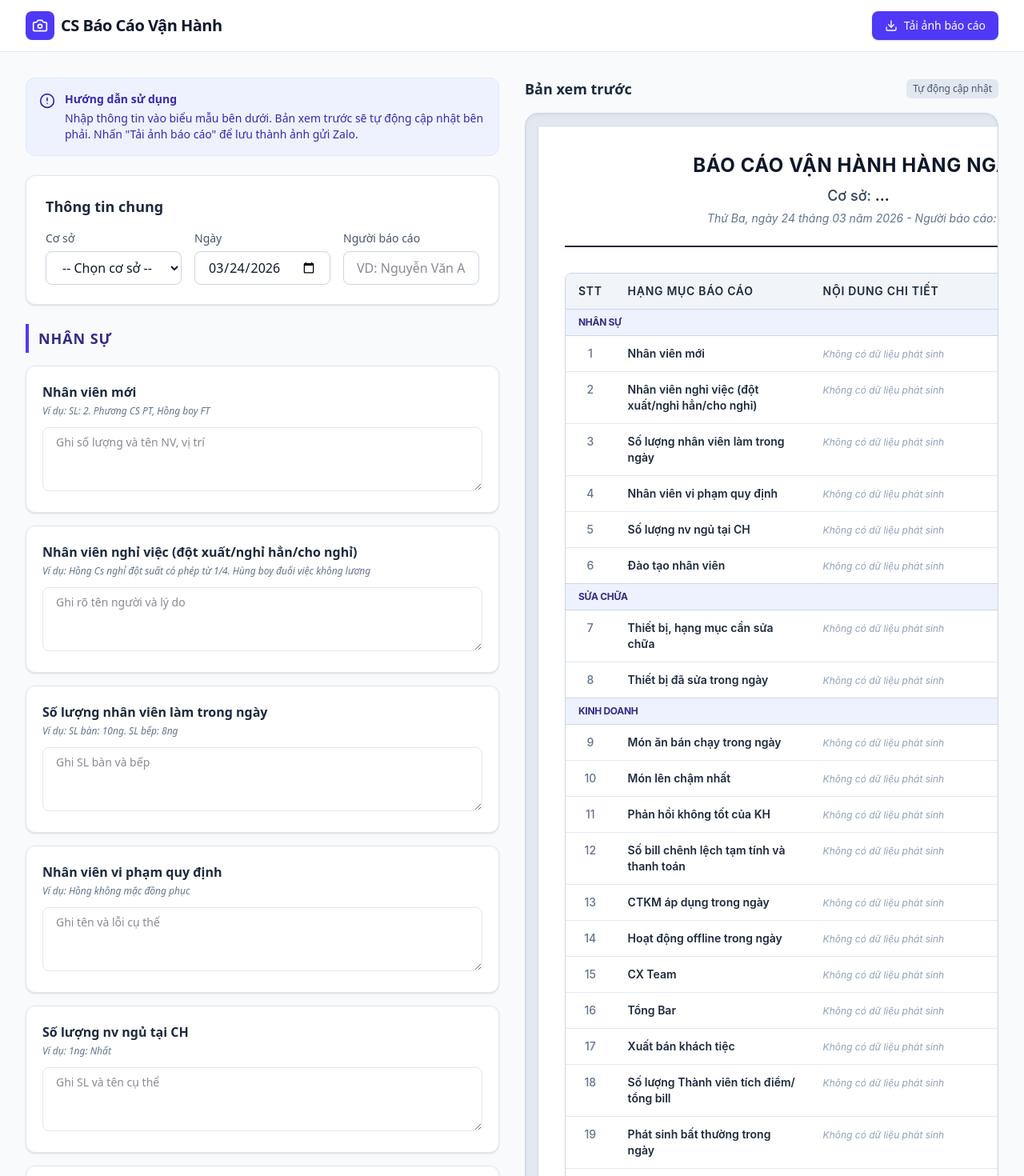
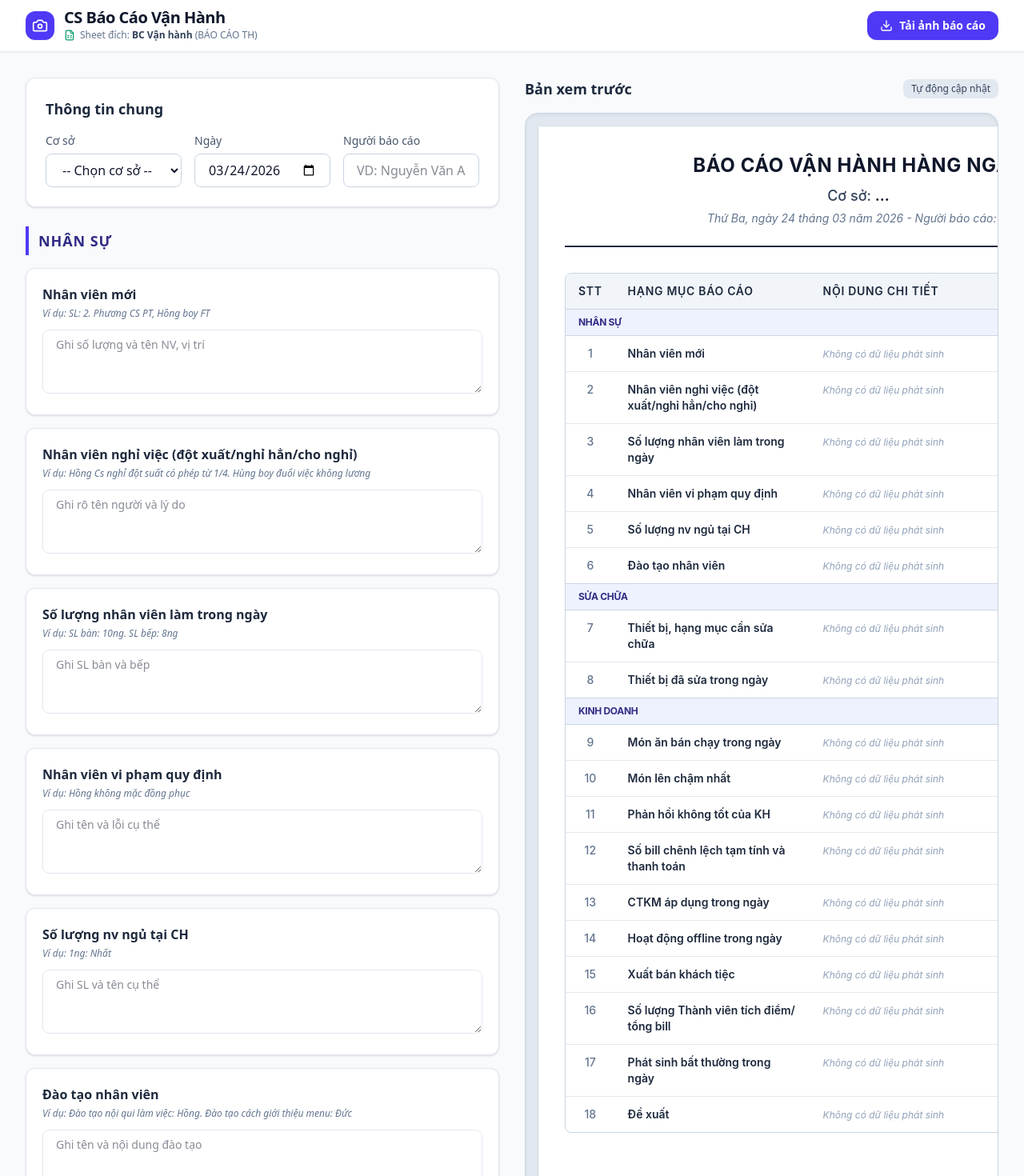
Before and after one commit to npnam151-rgb/VH, a React (Vite) app: page / in a window 1280 px wide. Shown: the top 1470 px of the page at 80% size. Built offline with nearby package versions, Linux system fonts and the light colour scheme.

Commit message:
chore: update Google Sheet integration and documentation
Update the Web App URL and fix the sheet name to ensure proper data syncing with "BC Vận hành". Added column mapping comments to the checklist types for better reference.

```diff
--- a/src/App.tsx
+++ b/src/App.tsx
@@ -1,13 +1,13 @@
 import React, { useState, useRef } from 'react';
 import { toPng } from 'html-to-image';
-import { Download, Camera, CheckCircle2, AlertCircle } from 'lucide-react';
+import { Download, Camera, CheckCircle2, AlertCircle, FileSpreadsheet } from 'lucide-react';
 import { ReportForm } from './components/ReportForm';
 import { ReportPreview } from './components/ReportPreview';
 import { ImageExportModal } from './components/ImageExportModal';
 import { ReportData, CHECKLIST_ITEMS } from './types';
 
-// TODO: Thay thế đường dẫn này bằng URL Web App của Google Apps Script của bạn
-const GOOGLE_SHEET_WEBHOOK_URL = "https://script.google.com/macros/s/AKfycbxeiVOMTrWkcqSCvXtXnjePlm8TbhZUHzvFEksr6yGG6q5CHouVpFgjDk-yEUf7Qv9-/exec";
+// URL Web App của Google Apps Script (lưu vào file BÁO CÁO TH - sheet BC Vận hành)
+const GOOGLE_SHEET_WEBHOOK_URL = "https://script.google.com/macros/s/AKfycbxWKIm74psex5-61MTbeSZKTyA5_K8GBE2MzZ3iOcn7bu1ekM7NqvGXDOJLmz88iDGQ/exec";
 
 export default function App() {
   const [reportData, setReportData] = useState<ReportData>({
@@ -44,8 +44,9 @@ export default function App() {
     };
     const mappedLocation = locationMap[data.location] || data.location;
 
+    // Gửi đúng sheetName: "BC Vận hành" cho file BÁO CÁO TH
     const payload = {
-      sheetName: "BC vận hành",
+      sheetName: "BC Vận hành",
       location: String(mappedLocation || ""),
       date: String(data.date || ""),
       reporter: String(data.reporter || ""),
@@ -63,7 +64,6 @@ export default function App() {
     try {
       setSheetStatus('saving');
 
-      // Tạo một Promise có timeout để không bị kẹt mãi mãi
       const fetchPromise = fetch(GOOGLE_SHEET_WEBHOOK_URL, {
         method: 'POST',
         mode: 'no-cors',
@@ -77,10 +77,9 @@ export default function App() {
         setTimeout(() => reject(new Error('Timeout')), 8000)
       );
 
-      // Đợi fetch hoặc timeout (cái nào đến trước)
       await Promise.race([fetchPromise, timeoutPromise]);
 
-      console.log("Đã gửi dữ liệu lên Google Sheets");
+      console.log("Đã gửi dữ liệu lên Google Sheets:", payload);
       setSheetStatus('success');
       return true;
     } catch (error) {
@@ -98,10 +97,10 @@ export default function App() {
     setSheetStatus('idle');
 
     try {
-      // 1. Lưu dữ liệu lên Google Sheets
+      // 1. Lưu dữ liệu lên Google Sheets (Sheet: BC Vận hành trong file BÁO CÁO TH)
       await saveToGoogleSheets(reportData);
 
-      // Đợi một chút để UI cập nhật trạng thái
+      // Đợi ngắn để UI cập nhật trạng thái
       await new Promise(resolve => setTimeout(resolve, 500));
 
       // 2. Xuất ảnh
@@ -120,7 +119,6 @@ export default function App() {
       setTimeout(() => setExportSuccess(false), 5000);
     } catch (err) {
       console.error('Failed to export image', err);
-      // Nếu lỗi do timeout của sheet, vẫn cố gắng xuất ảnh và mở modal
       try {
         const dataUrl = await toPng(previewRef.current, {
           quality: 1.0,
@@ -143,32 +141,41 @@ export default function App() {
   return (
     <div className="min-h-screen bg-slate-50 font-sans text-slate-900">
       {/* Header */}
-      <header className="bg-white border-b border-slate-200 sticky top-0 z-10">
+      <header className="bg-white border-b border-slate-200 sticky top-0 z-10 shadow-xs">
         <div className="max-w-7xl mx-auto px-4 sm:px-6 lg:px-8">
           <div className="flex justify-between items-center h-16">
-            <div className="flex items-center gap-2">
-              <div className="bg-indigo-600 p-2 rounded-lg text-white">
+            <div className="flex items-center gap-3">
+              <div className="bg-indigo-600 p-2 rounded-xl text-white shadow-xs">
                 <Camera className="w-5 h-5" />
               </div>
-              <h1 className="text-xl font-bold text-slate-900 tracking-tight">
-                CS Báo Cáo Vận Hành
-              </h1>
+              <div>
+                <h1 className="text-lg sm:text-xl font-bold text-slate-900 tracking-tight leading-none">
+                  CS Báo Cáo Vận Hành
+                </h1>
+                <div className="flex items-center gap-1.5 mt-1 text-xs text-slate-500">
+                  <FileSpreadsheet className="w-3.5 h-3.5 text-emerald-600" />
+                  <span>Sheet đích: <strong className="text-slate-700">BC Vận hành</strong> (BÁO CÁO TH)</span>
+                </div>
+              </div>
             </div>
 
             <button
               onClick={handleExportImage}
               disabled={isExporting}
-              className="hidden sm:inline-flex items-center gap-2 px-4 py-2 bg-indigo-600 hover:bg-indigo-700 text-white text-sm font-medium rounded-lg shadow-sm transition-colors disabled:opacity-70 disabled:cursor-not-allowed"
+              className="inline-flex items-center gap-2 px-4 py-2 bg-indigo-600 hover:bg-indigo-700 text-white text-xs sm:text-sm font-semibold rounded-xl shadow-xs transition-colors disabled:opacity-70 disabled:cursor-not-allowed"
             >
               {isExporting ? (
                 <>
                   <div className="w-4 h-4 border-2 border-white/30 border-t-white rounded-full animate-spin" />
-                  {sheetStatus === 'saving' ? 'Đang lưu dữ liệu...' : 'Đang xuất ảnh...'}
+                  <span className="hidden sm:inline">
+                    {sheetStatus === 'saving' ? 'Đang lưu vào Sheet...' : 'Đang tạo ảnh...'}
+                  </span>
+                  <span className="sm:hidden">Đang xử lý...</span>
                 </>
               ) : (
                 <>
                   <Download className="w-4 h-4" />
-                  Tải ảnh báo cáo
+                  <span>Tải ảnh báo cáo</span>
                 </>
               )}
             </button>
@@ -179,27 +186,30 @@ export default function App() {
       {/* Main Content */}
       <main className="max-w-7xl mx-auto px-4 sm:px-6 lg:px-8 py-6 sm:py-8 pb-28 sm:pb-8">
         {exportSuccess && (
-          <div className={`mb-6 p-4 rounded-xl flex items-center gap-3 animate-in fade-in slide-in-from-top-4 ${sheetStatus === 'error' ? 'bg-amber-50 border-amber-200 text-amber-800' : 'bg-emerald-50 border-emerald-200 text-emerald-800'}`}>
-            {sheetStatus === 'error' ? <AlertCircle className="w-5 h-5 text-amber-600" /> : <CheckCircle2 className="w-5 h-5 text-emerald-600" />}
-            <p className="font-medium">
-              {sheetStatus === 'error'
-                ? 'Đã tải ảnh thành công, nhưng LỖI lưu dữ liệu lên Google Sheets. Vui lòng kiểm tra mạng!'
-                : 'Đã tải ảnh và lưu dữ liệu lên Google Sheets thành công!'}
-            </p>
+          <div className={`mb-6 p-4 rounded-2xl flex items-center gap-3 border shadow-xs animate-in fade-in slide-in-from-top-4 ${sheetStatus === 'error' ? 'bg-amber-50 border-amber-200 text-amber-900' : 'bg-emerald-50 border-emerald-200 text-emerald-900'}`}>
+            {sheetStatus === 'error' ? (
+              <AlertCircle className="w-5 h-5 text-amber-600 shrink-0" />
+            ) : (
+              <CheckCircle2 className="w-5 h-5 text-emerald-600 shrink-0" />
+            )}
+            <div className="text-sm">
+              <p className="font-semibold">
+                {sheetStatus === 'error'
+                  ? 'Đã tạo ảnh, nhưng không thể kết nối lưu dữ liệu lên Google Sheets!'
+                  : 'Đã tạo ảnh & lưu dữ liệu vào sheet "BC Vận hành" thành công!'}
+              </p>
+              {sheetStatus === 'error' && (
+                <p className="text-xs text-amber-700 mt-0.5">
+                  Vui lòng kiểm tra lại kết nối mạng hoặc quyền truy cập của Web App Google Sheets.
+                </p>
+              )}
+            </div>
           </div>
         )}
 
         <div className="grid grid-cols-1 lg:grid-cols-2 gap-8 items-start">
           {/* Left Column: Form */}
           <div className="space-y-6">
-            <div className="bg-indigo-50 border border-indigo-100 p-4 rounded-xl flex gap-3 text-indigo-800">
-              <AlertCircle className="w-5 h-5 shrink-0 mt-0.5" />
-              <div className="text-sm">
-                <p className="font-semibold mb-1">Hướng dẫn sử dụng</p>
-                <p>Nhập thông tin vào biểu mẫu bên dưới. Bản xem trước sẽ tự động cập nhật bên phải. Nhấn "Tải ảnh báo cáo" để lưu thành ảnh gửi Zalo.</p>
-              </div>
-            </div>
-
             <ReportForm data={reportData} onChange={setReportData} />
           </div>
 
@@ -207,12 +217,12 @@ export default function App() {
           <div className="lg:sticky lg:top-24 space-y-4">
             <div className="flex items-center justify-between">
               <h2 className="text-lg font-semibold text-slate-800">Bản xem trước</h2>
-              <span className="text-xs font-medium px-2 py-1 bg-slate-200 text-slate-600 rounded-md">
+              <span className="text-xs font-medium px-2.5 py-1 bg-slate-200 text-slate-700 rounded-lg">
                 Tự động cập nhật
               </span>
             </div>
 
-            <div className="bg-slate-200 p-2 sm:p-4 rounded-xl sm:rounded-2xl overflow-x-auto shadow-inner border border-slate-300">
+            <div className="bg-slate-200 p-2 sm:p-4 rounded-2xl overflow-x-auto shadow-inner border border-slate-300">
               <div className="w-[800px] min-w-[800px] mx-auto">
                 <ReportPreview data={reportData} ref={previewRef} />
               </div>
@@ -222,21 +232,21 @@ export default function App() {
       </main>
 
       {/* Mobile Bottom Action Bar */}
-      <div className="sm:hidden fixed bottom-0 left-0 right-0 p-4 bg-white border-t border-slate-200 shadow-[0_-8px_15px_-3px_rgba(0,0,0,0.05)] z-50">
+      <div className="sm:hidden fixed bottom-0 left-0 right-0 p-3 bg-white/95 backdrop-blur-xs border-t border-slate-200 shadow-lg z-40">
         <button
           onClick={handleExportImage}
           disabled={isExporting}
-          className="w-full flex justify-center items-center gap-2 px-4 py-3.5 bg-indigo-600 hover:bg-indigo-700 text-white text-base font-semibold rounded-xl shadow-sm transition-colors disabled:opacity-70 disabled:cursor-not-allowed"
+          className="w-full flex justify-center items-center gap-2 px-4 py-3.5 bg-indigo-600 hover:bg-indigo-700 text-white text-sm font-semibold rounded-xl shadow-xs transition-colors disabled:opacity-70 disabled:cursor-not-allowed"
         >
           {isExporting ? (
             <>
               <div className="w-5 h-5 border-2 border-white/30 border-t-white rounded-full animate-spin" />
-              {sheetStatus === 'saving' ? 'Đang lưu dữ liệu...' : 'Đang xuất ảnh...'}
+              <span>Đang lưu & tạo ảnh...</span>
             </>
           ) : (
             <>
               <Download className="w-5 h-5" />
-              Tải ảnh báo cáo
+              <span>Tải ảnh báo cáo</span>
             </>
           )}
         </button>
--- a/src/types.ts
+++ b/src/types.ts
@@ -21,7 +21,7 @@ export interface ReportData {
 }
 
 export const CHECKLIST_ITEMS: ChecklistItemDef[] = [
-  // NHÂN SỰ
+  // NHÂN SỰ (Cột E - J)
   { id: 1, category: 'NHÂN SỰ', title: 'Nhân viên mới', placeholder: 'Ghi số lượng và tên NV, vị trí', example: 'SL: 2. Phương CS PT, Hồng boy FT' },
   { id: 2, category: 'NHÂN SỰ', title: 'Nhân viên nghỉ việc (đột xuất/nghỉ hẳn/cho nghỉ)', placeholder: 'Ghi rõ tên người và lý do', example: 'Hồng Cs nghỉ đột suất có phép từ 1/4. Hùng boy đuổi việc không lương' },
   { id: 3, category: 'NHÂN SỰ', title: 'Số lượng nhân viên làm trong ngày', placeholder: 'Ghi SL bàn và bếp', example: 'SL bàn: 10ng. SL bếp: 8ng' },
@@ -29,21 +29,19 @@ export const CHECKLIST_ITEMS: ChecklistItemDef[] = [
   { id: 5, category: 'NHÂN SỰ', title: 'Số lượng nv ngủ tại CH', placeholder: 'Ghi SL và tên cụ thể', example: '1ng: Nhất' },
   { id: 6, category: 'NHÂN SỰ', title: 'Đào tạo nhân viên', placeholder: 'Ghi tên và nội dung đào tạo', example: 'Đào tạo nội qui làm việc: Hồng. Đào tạo cách giới thiệu menu: Đức' },
 
-  // SỬA CHỮA
+  // SỬA CHỮA (Cột K - L)
   { id: 7, category: 'SỬA CHỮA', title: 'Thiết bị, hạng mục cần sửa chữa', placeholder: 'Ghi các hạng mục hỏng', example: 'Biển Bia Ơi bị cháy. Toilet nam bị hỏng nút giật nước' },
   { id: 8, category: 'SỬA CHỮA', title: 'Thiết bị đã sửa trong ngày', placeholder: 'Ghi các hạng mục đã sửa', example: 'Thông cống bếp. Màn led tầng 3' },
 
-  // KINH DOANH
+  // KINH DOANH (Cột M - V)
   { id: 9, category: 'KINH DOANH', title: 'Món ăn bán chạy trong ngày', placeholder: 'Ghi SL và tên món bán được nhiều nhất trong ngày', example: 'Má đào thanh đao: 10 suất. Gà nướng mật ong: 8 suất' },
   { id: 10, category: 'KINH DOANH', title: 'Món lên chậm nhất', placeholder: 'Ghi tên món và thời gian ra đồ', example: 'Giò heo giòn da: 30ph' },
   { id: 11, category: 'KINH DOANH', title: 'Phản hồi không tốt của KH', placeholder: 'Ghi ý kiến không hài lòng của KH', example: 'Toilet có mùi. Tính phí mang đồ vào đắt' },
   { id: 12, category: 'KINH DOANH', title: 'Số bill chênh lệch tạm tính và thanh toán', placeholder: 'Ghi số lượng và nguyên nhân', example: '2 bill. Do Cs ko check kỹ đồ' },
   { id: 13, category: 'KINH DOANH', title: 'CTKM áp dụng trong ngày', placeholder: 'Ghi tên CTKM', example: 'Đặt bàn off 5%. Ngày hội Bia Ơi' },
   { id: 14, category: 'KINH DOANH', title: 'Hoạt động offline trong ngày', placeholder: 'Nêu các HĐ offline, event diễn ra tại địa điểm', example: 'Có band nhạc acoustic, Giao lưu fan club' },
-  { id: 15, category: 'KINH DOANH', title: 'CX Team', placeholder: 'Nhập tên nv Cx và thời gian lv tại điểm', example: 'Ly có mặt tại CH từ 17h - 21h' },
-  { id: 16, category: 'KINH DOANH', title: 'Tổng Bar', placeholder: 'Nhập tên Tổng bar và thời gian lv tại điểm', example: 'Lâm có mặt tại CH từ 17h - 21h' },
-  { id: 17, category: 'KINH DOANH', title: 'Xuất bán khách tiệc', placeholder: 'Ghi đơn bán khách tiệc phát sinh trong ngày', example: '2 bom 50l' },
-  { id: 18, category: 'KINH DOANH', title: 'Số lượng Thành viên tích điểm/ tổng bill', placeholder: 'Ghi số lượng thành viên tích điểm trong ngày / tổng số bill bán trong ngày', example: '15/50 bill' },
-  { id: 19, category: 'KINH DOANH', title: 'Phát sinh bất thường trong ngày', placeholder: 'Ghi các bất thường trong ngày', example: 'Công an đến thu biển. KH say ngã ở toilet... Đông khách đột biến nên thiếu nhân sự bếp nên đồ ra lâu' },
-  { id: 20, category: 'KINH DOANH', title: 'Đề xuất', placeholder: 'Nêu ý kiến cải tiến, đề xuất, hiện trạng', example: 'Bổ sung thêm 8 ghế và 5 bàn' },
+  { id: 15, category: 'KINH DOANH', title: 'Xuất bán khách tiệc', placeholder: 'Ghi đơn bán khách tiệc phát sinh trong ngày VD: 2 bom 50l', example: '2 bom 50l' },
+  { id: 16, category: 'KINH DOANH', title: 'Số lượng Thành viên tích điểm/ tổng bill', placeholder: 'Ghi số lượng thành viên tích điểm trong ngày / tổng số bill bán trong ngày', example: '15/50 bill' },
+  { id: 17, category: 'KINH DOANH', title: 'Phát sinh bất thường trong ngày', placeholder: 'Ghi các bất thường trong ngày', example: 'Công an đến thu biển. KH say ngã ở toilet... Đông khách đột biến nên thiếu nhân sự bếp nên đồ ra lâu' },
+  { id: 18, category: 'KINH DOANH', title: 'Đề xuất', placeholder: 'Nêu ý kiến cải tiến, đề xuất, hiện trạng', example: 'Bổ sung thêm 8 ghế và 5 bàn' },
 ];
```
